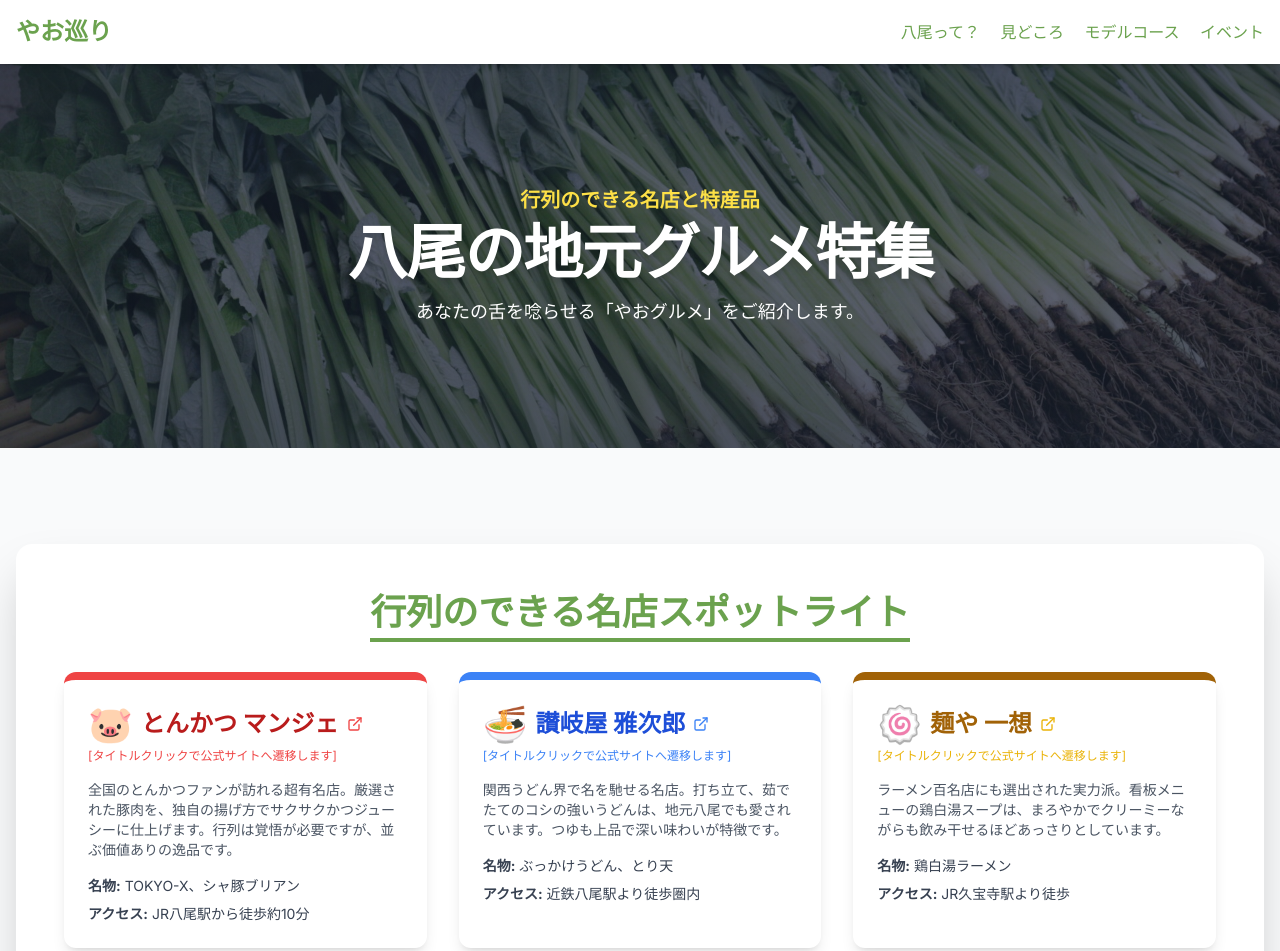
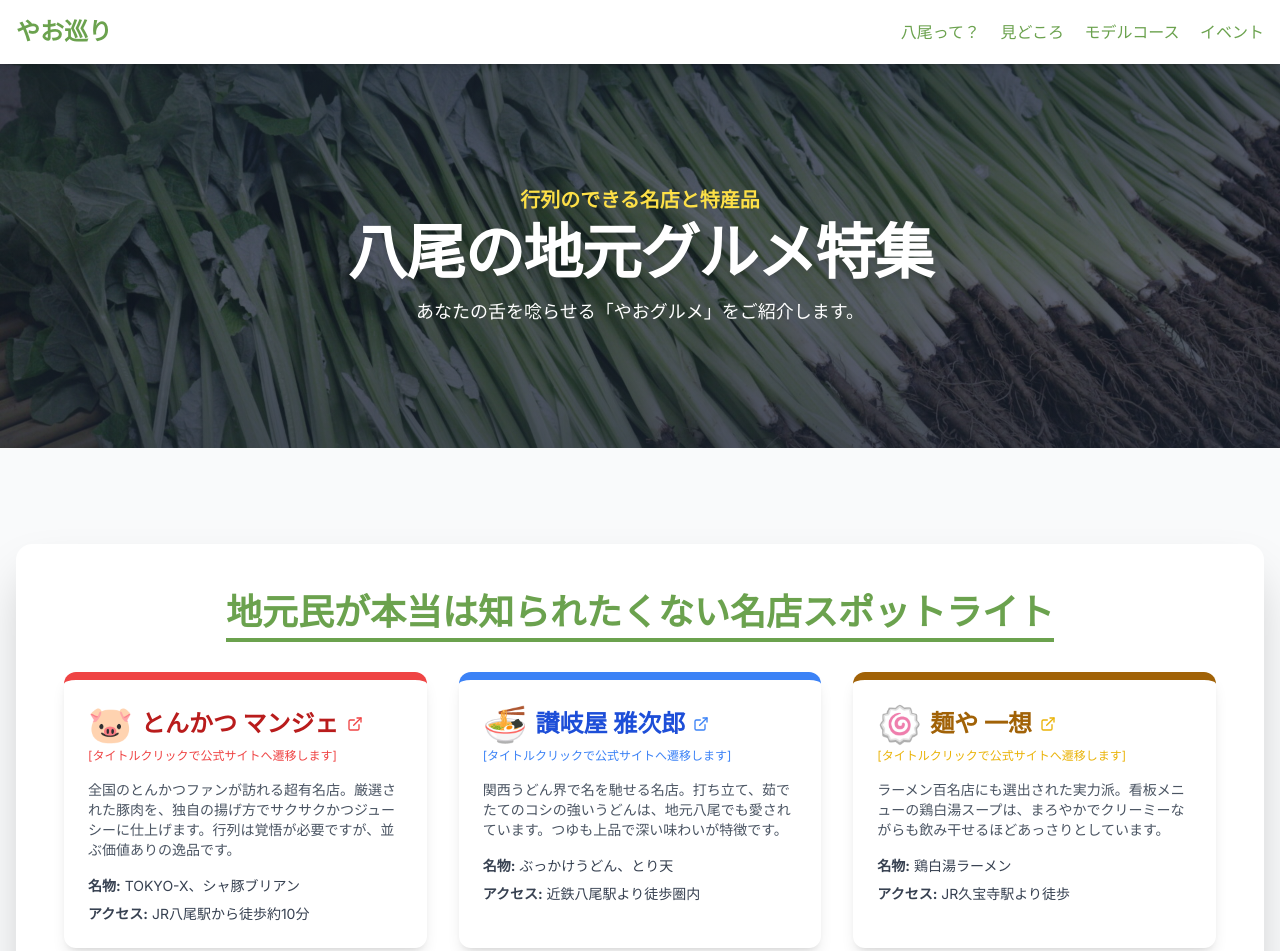
Before and after one commit to Naoto-guitar/yao-city-fun, a plain HTML site: page gourmet.html in a window 1280 px wide. Shown: the top 951 px of the page. Drawn offline with nearby package versions, Linux system fonts and the light colour scheme.

Commit message:
Update gourmet.html

```diff
--- a/gourmet.html
+++ b/gourmet.html
@@ -86,10 +86,10 @@
     <!-- メインコンテンツ -->
     <main class="container mx-auto px-4 py-16 md:py-24 max-w-7xl">
 
-        <!-- SECTION 1: 行列のできる名店 (順序維持) -->
+        <!-- SECTION 1: 地元民が本当は知られたくない名店 (順序維持) -->
         <section id="restaurants" class="mb-20 bg-white p-8 md:p-12 rounded-2xl shadow-2xl">
             <h2 class="text-3xl md:text-4xl font-extrabold mb-10 text-center text-gray-800">
-                <span class="yao-text-green border-b-4 yao-border-green pb-1">行列のできる名店スポットライト</span>
+                <span class="yao-text-green border-b-4 yao-border-green pb-1">地元民が本当は知られたくない名店スポットライト</span>
             </h2>
 
             <div class="grid grid-cols-1 lg:grid-cols-3 gap-8">
```
